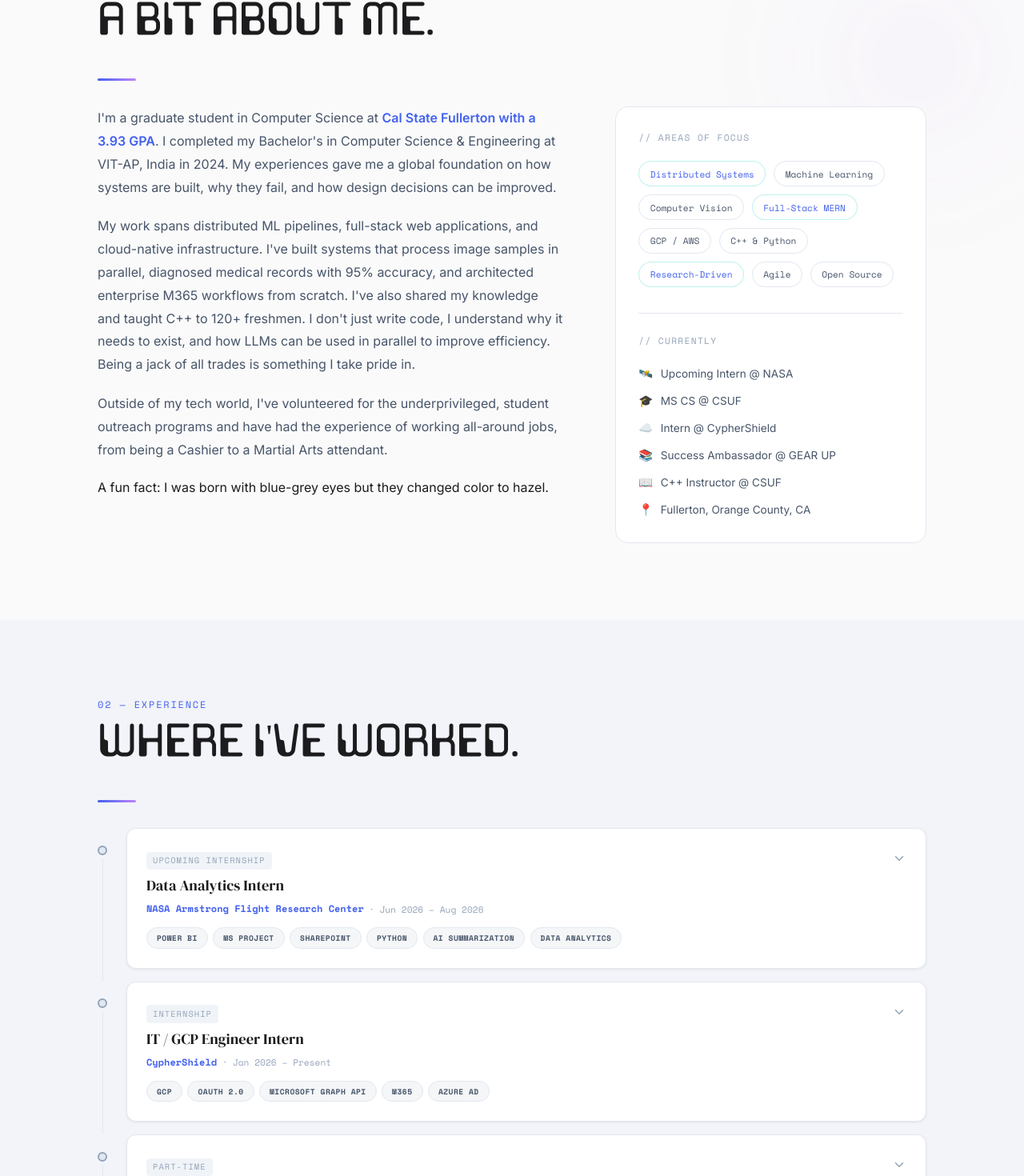
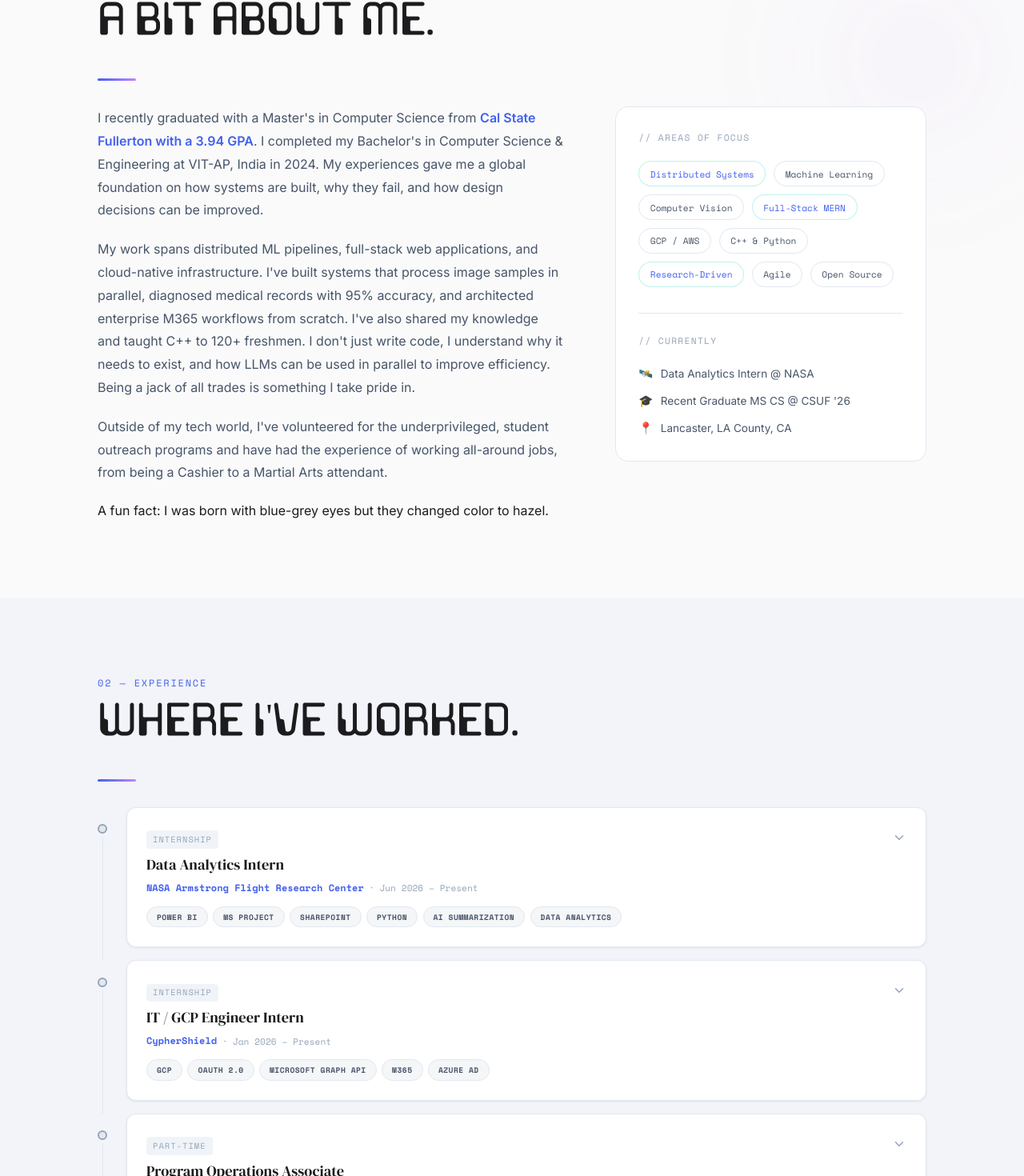
Before and after one commit to janyajaiswal/Portfolio, a React (Vite) app in the folder client/: page / in a window 1280 px wide. Shown: the part 927-2397 px from the top of the page at 80% size. Built offline with nearby package versions, Linux system fonts and the light colour scheme.

Commit message:
updated new role

```diff
--- a/client/src/components/About.jsx
+++ b/client/src/components/About.jsx
@@ -7,12 +7,9 @@ const TRAITS = [
 ];
 
 const CURRENTLY = [
-  { icon: '🛰️', text: 'Upcoming Intern @ NASA' },
-  { icon: '🎓', text: 'MS CS @ CSUF' },
-  { icon: '☁️', text: 'Intern @ CypherShield' },
-  { icon: '📚', text: 'Success Ambassador @ GEAR UP' },
-  { icon: '📖', text: 'C++ Instructor @ CSUF' },
-  { icon: '📍', text: 'Fullerton, Orange County, CA' },
+  { icon: '🛰️', text: 'Data Analytics Intern @ NASA' },
+  { icon: '🎓', text: 'Recent Graduate MS CS @ CSUF \'26' },
+  { icon: '📍', text: 'Lancaster, LA County, CA' },
 ];
 
 export default function About() {
@@ -41,8 +38,8 @@ export default function About() {
             transition={{ duration: 0.65, delay: 0.1, ease: 'easeOut' }}
           >
             <p className="about-body">
-              I'm a graduate student in Computer Science at{' '}
-              <span className="about-highlight">Cal State Fullerton with a 3.93 GPA</span>. I completed my Bachelor's in Computer Science &amp; Engineering at VIT-AP, India in 2024. My experiences gave
+              I recently graduated with a Master's in Computer Science from{' '}
+              <span className="about-highlight">Cal State Fullerton with a 3.94 GPA</span>. I completed my Bachelor's in Computer Science &amp; Engineering at VIT-AP, India in 2024. My experiences gave
               me a global foundation on how systems are built, why they fail, and how design decisions can be improved.
             </p>
             <p className="about-body">
--- a/client/src/components/Education.jsx
+++ b/client/src/components/Education.jsx
@@ -6,8 +6,8 @@ const EDUCATION = [
     degree: 'M.S. Computer Science',
     school: 'California State University, Fullerton',
     abbr: 'CSUF',
-    dates: 'Aug 2024 – Present',
-    gpa: '3.93 / 4.0',
+    dates: 'Aug 2024 – May 2026',
+    gpa: '3.94 / 4.0',
     color: 'teal',
     coursework: [
       'Advanced Database Management', 'Web Backend Engineering', 'Agile Software Processes',
--- a/client/src/components/Experience.jsx
+++ b/client/src/components/Experience.jsx
@@ -6,10 +6,13 @@ const EXPERIENCES = [
   {
     role: 'Data Analytics Intern',
     company: 'NASA Armstrong Flight Research Center',
-    dates: 'Jun 2026 – Aug 2026',
-    type: 'Upcoming Internship',
+    dates: 'Jun 2026 – Present',
+    type: 'Internship',
     tags: ['Power BI', 'MS Project', 'SharePoint', 'Python', 'AI Summarization', 'Data Analytics'],
     bullets: [
+      'Partnering with the Flight Demonstrations project manager to define data requirements across flight research datasets and operational pipelines; translating stakeholder needs into structured data models that surface KPI-driven insights for mission planning.',
+      'Building Power BI dashboards that track aircraft budgets, schedules, and milestone progress for active programs including the X-59 and F-18 — integrating data from Excel, internal systems, and SharePoint via Power Query ETL pipelines for automated cleaning and transformation.',
+      'Applying AI-driven summarization techniques to condense large volumes of project documentation and meeting notes into actionable briefs, enabling faster data-driven decision-making across cross-functional flight research teams.',
     ],
   },
   {
@@ -62,7 +65,7 @@ const EXPERIENCES = [
     ],
   },
   {
-    role: 'Research Assistant',
+    role: 'Data Engineering Research Assistant',
     company: 'CSUF Auxiliary Services Corp',
     dates: 'Apr 2025 – Oct 2025',
     type: 'Research',
--- a/client/src/components/Hero.jsx
+++ b/client/src/components/Hero.jsx
@@ -5,7 +5,7 @@ import { ChevronDown, MapPin, Sparkles } from 'lucide-react';
 const PHOTO = '/images/image1.jpeg';
 
 const STAT_CHIPS = [
-  { label: '3.93 GPA', sub: 'MS CS @ CSUF' },
+  { label: '3.94 GPA', sub: 'MS CS @ CSUF' },
   { label: 'Software', sub: 'Engineer' },
   { label: 'MERN', sub: 'Full-Stack' },
   { label: 'Data', sub: 'Analytics' },
@@ -103,7 +103,7 @@ export default function Hero() {
 
             <div className="hero-location">
               <MapPin size={12} />
-              Open to Relocation across US
+              Open to Relocation across USA
             </div>
 
             <div>
@@ -118,7 +118,7 @@ export default function Hero() {
 
             I've always loved building bridges:
             <br />
-            - Between the engineers and the non-technical staff. through translation of concepts.
+            - Between the engineers and the non-technical staff, through translation of concepts.
             <br />
             - Between a complex data pipeline and a stakeholder who needs to know the numbers, through dashboards.
             <br />
--- a/client/src/components/Projects.jsx
+++ b/client/src/components/Projects.jsx
@@ -20,19 +20,20 @@ const PROJECTS = [
     demo: null,
   },
   {
-    name: 'Spendemic (In progress)',
+    name: 'Spendemic',
     subtitle: 'AI-Powered Financial Planner for International Students',
-    stack: ['TypeScript', 'AI/ML', 'React', 'Node.js', 'MongoDB'],
+    stack: ['React', 'TypeScript', 'FastAPI', 'Python', 'PostgreSQL', 'Claude AI'],
     color: 'purple',
-    summary: 'AI-driven financial planning application designed specifically for international students navigating foreign currencies, tuition deadlines, and cross-border money management.',
-    metrics: ['TypeScript full-stack', 'AI-powered recommendations', 'Mar 2026'],
+    summary: 'Full-stack financial planner for international students featuring ML-powered spending forecasts, 45+ currency support, visa compliance tracking, and an AI chat assistant.',
+    metrics: ['45+ currencies', 'ML forecasting (Chronos-2 + Prophet)', 'Deployed on Vercel + Render'],
     description: [
-      'Built an AI-powered financial planner tailored to the unique challenges international students face — foreign currency exchange, tuition payment deadlines, living expense tracking across countries, and limited US credit history.',
-      'Leveraged AI/ML to surface personalized budget recommendations and spending insights based on student financial patterns.',
-      'Full-stack TypeScript implementation with a focus on clean architecture and type safety across both client and server layers.',
+      'Built a full-stack financial planner for international students — transaction management with 45+ currency support via live exchange rates, budget tracking with real-time alerts, savings goals, and F-1/J-1 visa-compliant work-hour monitoring.',
+      'Engineered a three-tier ML forecasting pipeline: Amazon Chronos-2 (T5 transformer) as primary, Meta Prophet as secondary, and statistical exponential smoothing as fallback — trained on 17 covariates including rent, tuition, scholarships, and exchange rates.',
+      'Integrated a Claude AI chat assistant for natural language financial commands, LLM-assisted CSV/Excel import with automatic category detection, and a what-if scenario planner for hypothetical transaction modeling.',
+      'React 19 + TypeScript frontend with FastAPI + PostgreSQL backend; Google OAuth authentication, Cloudflare R2 file storage for receipts and avatars, and split deployment architecture across Vercel and Render.',
     ],
     github: 'https://github.com/janyajaiswal/Spendemic',
-    demo: null,
+    demo: 'https://spendemic-rosy.vercel.app',
   },
   {
     name: 'Doc-Aid',
--- a/client/src/components/Skills.jsx
+++ b/client/src/components/Skills.jsx
@@ -78,7 +78,7 @@ const SKILL_GROUPS = [
   { label: 'ML & AI',          color: 'purple', skills: ['TensorFlow', 'Keras', 'scikit-learn', 'PyTorch', 'OpenAI API', 'Pandas', 'NumPy', 'YOLO', 'CNN', 'NER', 'LLM Prompt Engineering'] },
   { label: 'Full-Stack',       color: 'teal',   skills: ['React', 'Node.js', 'Express', 'MongoDB', 'Redux', 'REST APIs', 'Flask', 'HTML5', 'CSS3', 'JWT', 'Multer / GridFS'] },
   { label: 'Cloud & DevOps',   color: 'purple', skills: ['GCP', 'AWS (IAM, EC2, S3)', 'Microsoft Entra ID', 'OAuth 2.0', 'Microsoft Graph API', 'Docker', 'CI/CD', 'Linux', 'Git'] },
-  { label: 'Data & Analytics', color: 'teal',   skills: ['Apache Spark', 'ETL Pipelines', 'Feature Engineering', 'Data Mining', 'Statistical Validation', 'Anomaly Detection', 'Tableau'] },
+  { label: 'Data & Analytics', color: 'teal',   skills: ['Apache Spark', 'ETL Pipelines', 'Power BI', 'Feature Engineering', 'Data Mining', 'Statistical Validation', 'Anomaly Detection', 'Tableau'] },
   { label: 'Databases',        color: 'purple', skills: ['Neo4j', 'MongoDB', 'MySQL', 'PostgreSQL', 'Graph Databases'] },
   { label: 'Testing & QA',     color: 'teal',   skills: ['Jest', 'Unit Testing', 'Integration Testing', 'E2E Testing', 'Data Validation', 'Defect Documentation'] },
   { label: 'Tools & Design',   color: 'purple', skills: ['Figma', 'Jira', 'Agile / Scrum', 'Postman', 'Google Apps Script', 'SharePoint', 'Canva'] },
```
Also changed, not shown: 2 other files (tests, documents, lock files or other folders).
